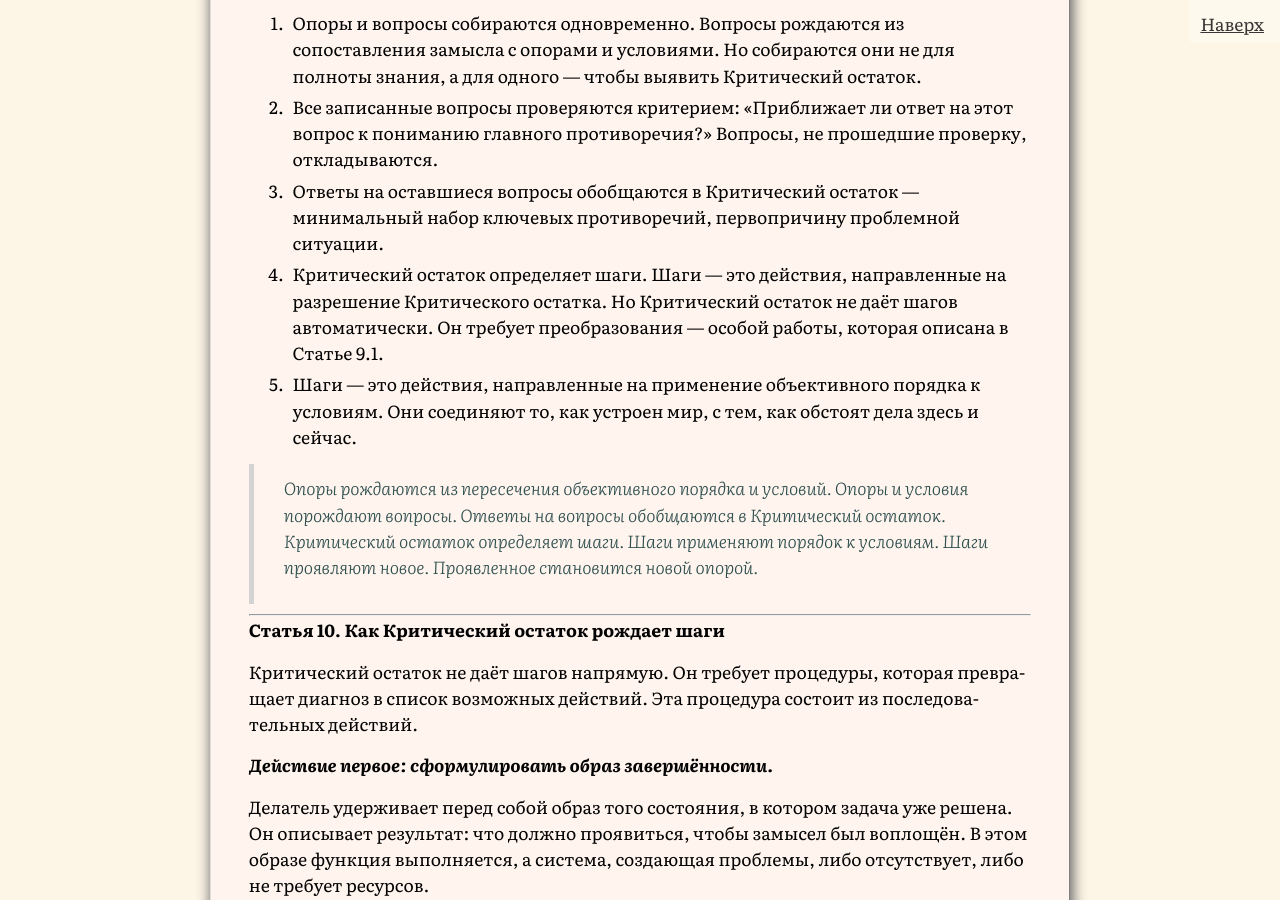
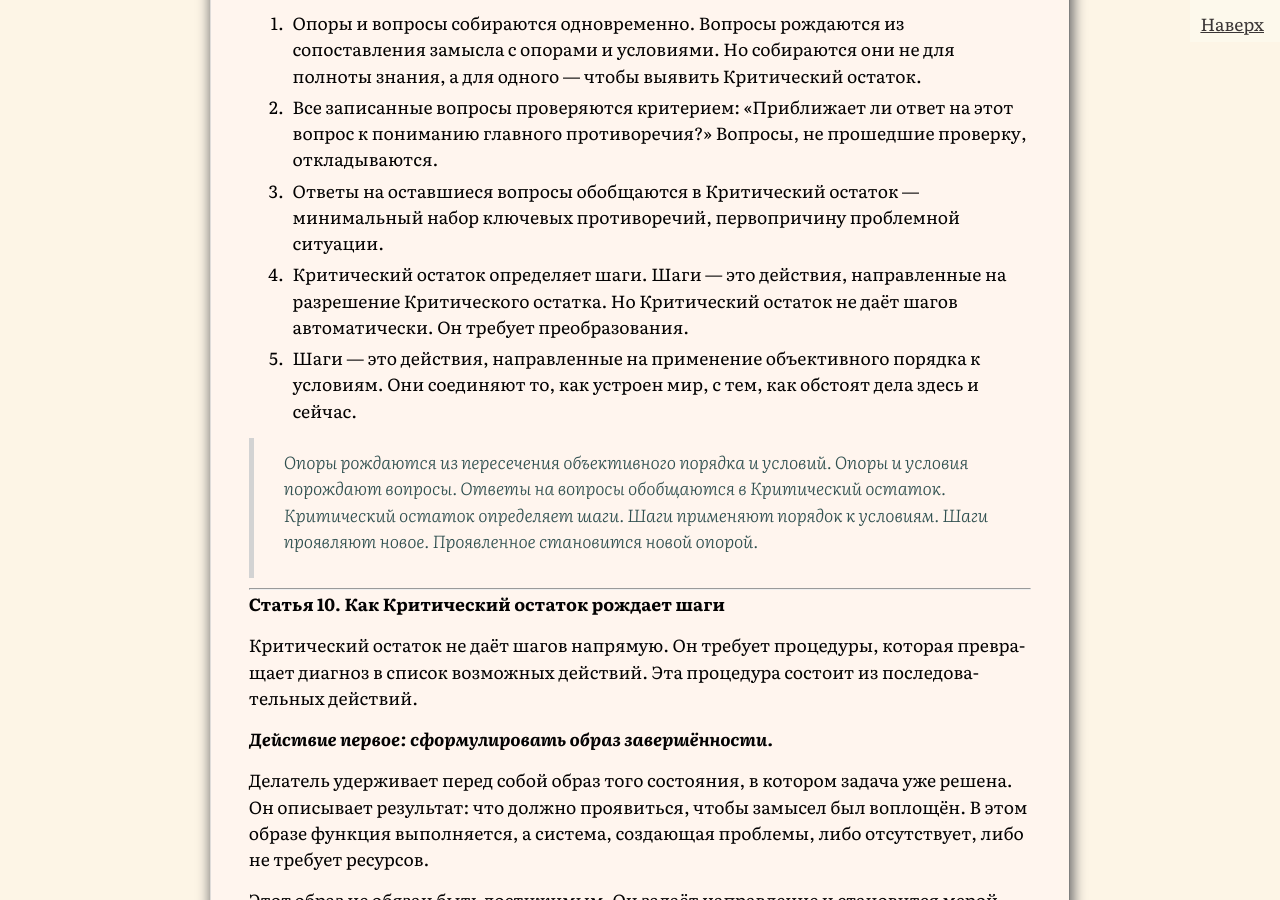
Before and after one commit to SergSi/land-use-art, a Jekyll site: the page built from _posts/2026-06-24-key.md, in a window 1280 px wide and 900 px high, scrolled down 4170 px. Built offline with Jekyll 4.4.1, drawn with Linux system fonts in a browser that asks for light colours; some web fonts are replaced.

Commit message:
Update 2026-06-24-key.md

```diff
--- a/_posts/2026-06-24-key.md
+++ b/_posts/2026-06-24-key.md
@@ -108,7 +108,7 @@ class: analitika
 1. Опоры и вопросы собираются одновременно. Вопросы рождаются из сопоставления замысла с опорами и условиями. Но собираются они не для полноты знания, а для одного — чтобы выявить Критический остаток.
 2. Все записанные вопросы проверяются критерием: «Приближает ли ответ на этот вопрос к пониманию главного противоречия?» Вопросы, не прошедшие проверку, откладываются.
 3. Ответы на оставшиеся вопросы обобщаются в Критический остаток — минимальный набор ключевых противоречий, первопричину проблемной ситуации.
-4. Критический остаток определяет шаги. Шаги — это действия, направленные на разрешение Критического остатка. Но Критический остаток не даёт шагов автоматически. Он требует преобразования — особой работы, которая описана в Статье 9.1.
+4. Критический остаток определяет шаги. Шаги — это действия, направленные на разрешение Критического остатка. Но Критический остаток не даёт шагов автоматически. Он требует преобразования.
 5. Шаги — это действия, направленные на применение объективного порядка к условиям. Они соединяют то, как устроен мир, с тем, как обстоят дела здесь и сейчас.
 
 > Опоры рождаются из пересечения объективного порядка и условий. Опоры и условия порождают вопросы. Ответы на вопросы обобщаются в Критический остаток. Критический остаток определяет шаги. Шаги применяют порядок к условиям. Шаги проявляют новое. Проявленное становится новой опорой.
```
